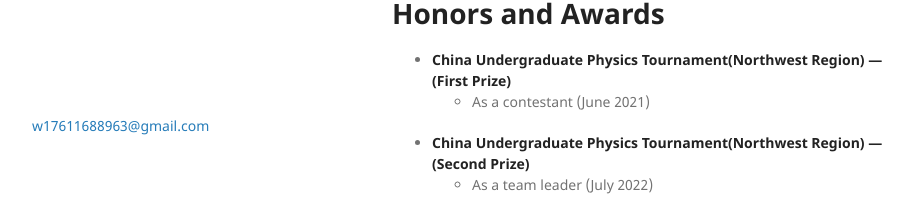
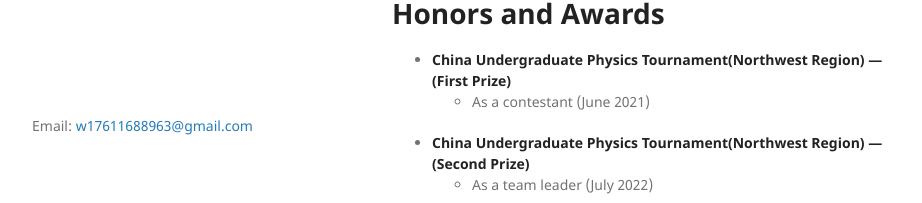
Before and after one commit to alephmembeth/alephmembeth.github.io, a Jekyll site: the page built from index.md, in a window 1280 px wide and 900 px high, scrolled down 554 px. Shown: the part 694-897 px from the top of the window, without its empty margins (178-1100 px from the left). Built offline with Jekyll 4.4.1, drawn with Linux system fonts in a browser that asks for light colours; the repository's description, which GitHub fills in, is left out.

Commit message:
Update default.html

```diff
--- a/_layouts/default.html
+++ b/_layouts/default.html
@@ -53,7 +53,7 @@
         {% endif %}
         <p>&nbsp;</p>
         <p>&nbsp;</p>
-        <p class="view"><a href="{{ w17611688963@gmail.com }}">w17611688963@gmail.com</a></p>
+        <p>Email: <a href="{{ w17611688963@gmail.com }}">w17611688963@gmail.com</a></p>
 <!--         <p><small>Hosted on GitHub Pages &mdash; Theme by <a href="https://github.com/orderedlist">orderedlist</a></small></p> -->
       </footer>
     </div>
```
